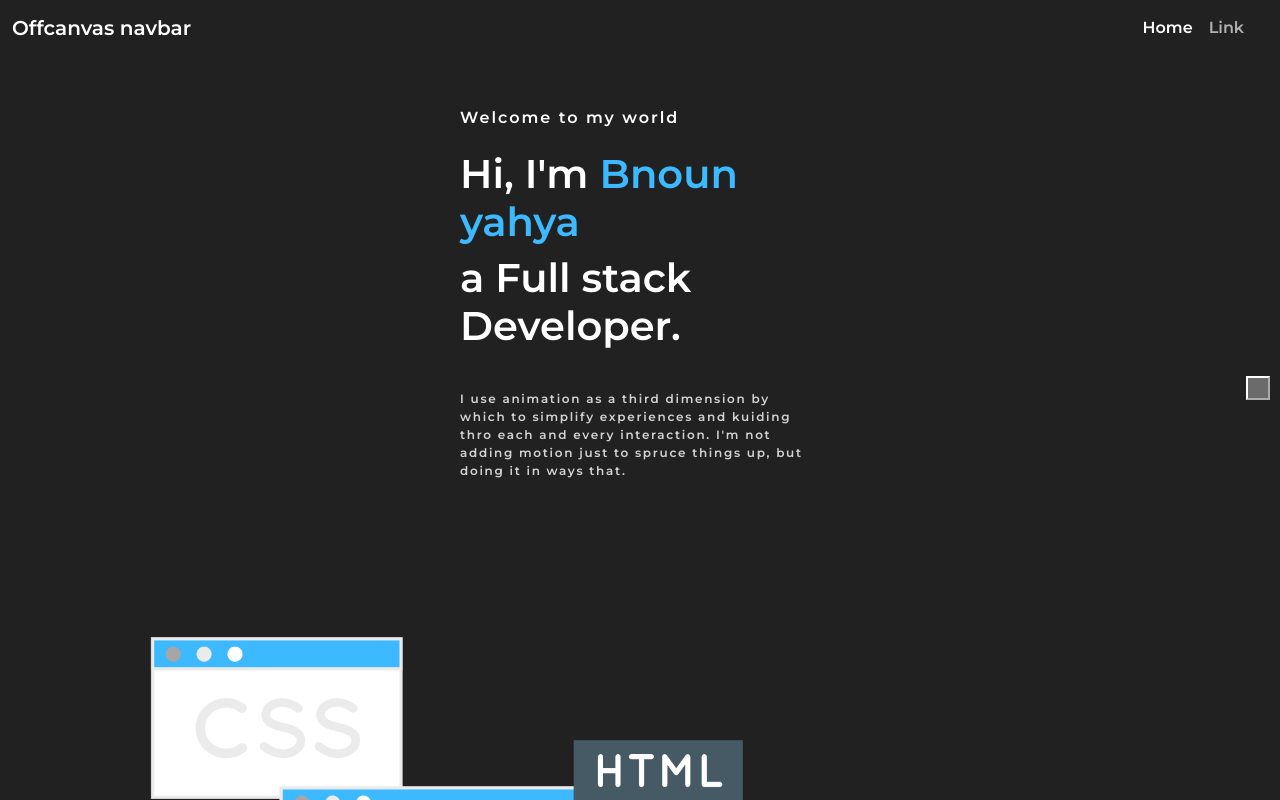
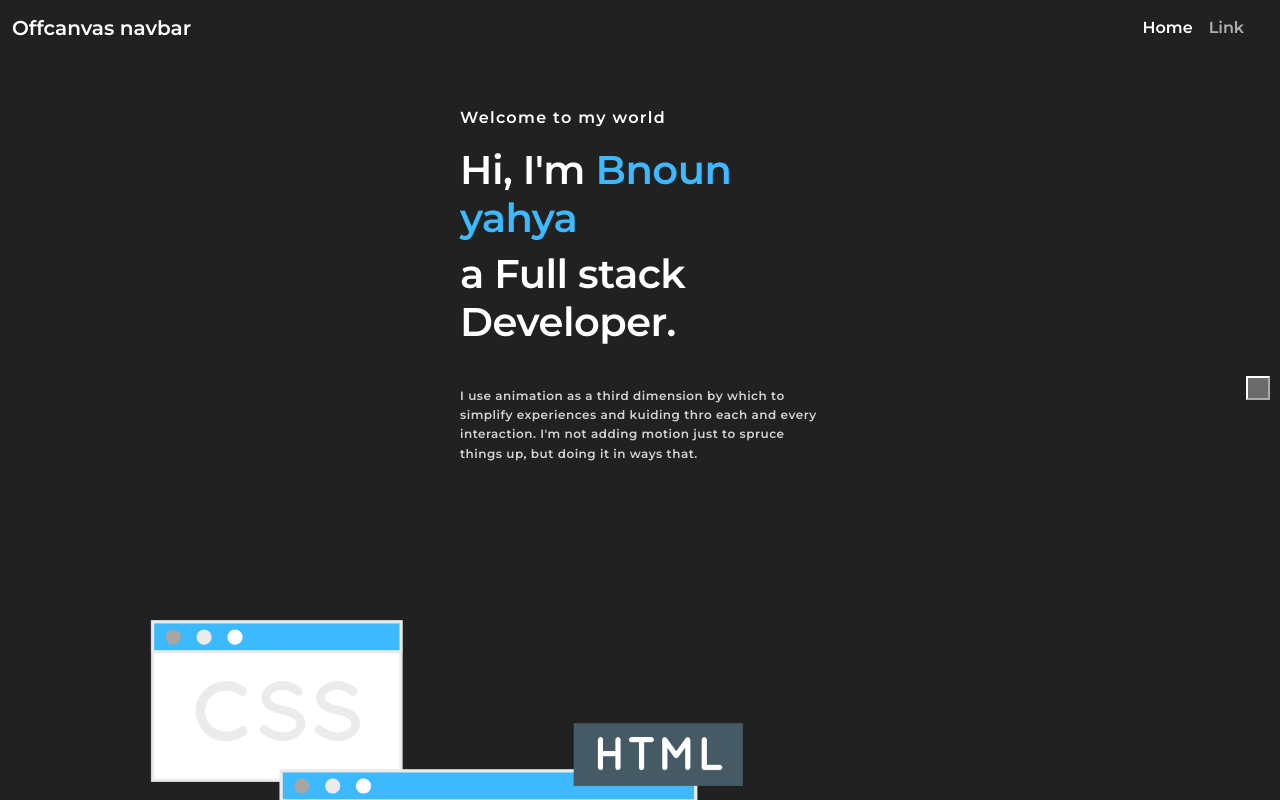
Before and after one commit to yahyabnoun/portfolio_with_next, a Next.js app: page / in a window 1280 px wide. Shown: the top 800 px of the page. Built offline with nearby package versions, Linux system fonts and the light colour scheme.

Commit message:
fix error

```diff
--- a/package.json
+++ b/package.json
@@ -1,5 +1,4 @@
 {
-  "homepage": "https://yahyabnoun.github.io/portfolio_with_next",
   "name": "my-app",
   "version": "0.1.0",
   "private": true,
@@ -7,9 +6,7 @@
     "dev": "next dev",
     "build": "next build",
     "start": "next start",
-    "lint": "next lint",
-    "predeploy": "npm run build",
-   "deploy": "gh-pages -d build"
+    "lint": "next lint"
   },
   "dependencies": {
     "bootstrap": "^5.3.1",
--- a/src/app/styles/page.css
+++ b/src/app/styles/page.css
@@ -28,25 +28,25 @@ body{
     width: 360px;
 }
 .introduce-Welcome{
-    letter-spacing: 2px;
-
-
+    letter-spacing: 1.3px;
 }
 
 .introduce-h1{
     font-size: 30px;
     font-family: 'Montserrat', 'Poppins';
     margin-bottom: 40px;
-    margin-top: 20px;
+    margin-top: 15px;
     font-weight: bold;
+    letter-spacing: -0.5px;
 }
 .introduce-detail{
     margin-top: 20px;
     font-size: 12px;
     font-weight: 500;
-    letter-spacing: 1.7px;
+    letter-spacing: 0.5px;
     font-family: 'Montserrat', 'Poppins';
     opacity: 0.8;
+    line-height: 1.6;
 }
 .introduce-div{
     width: 300px;
```
